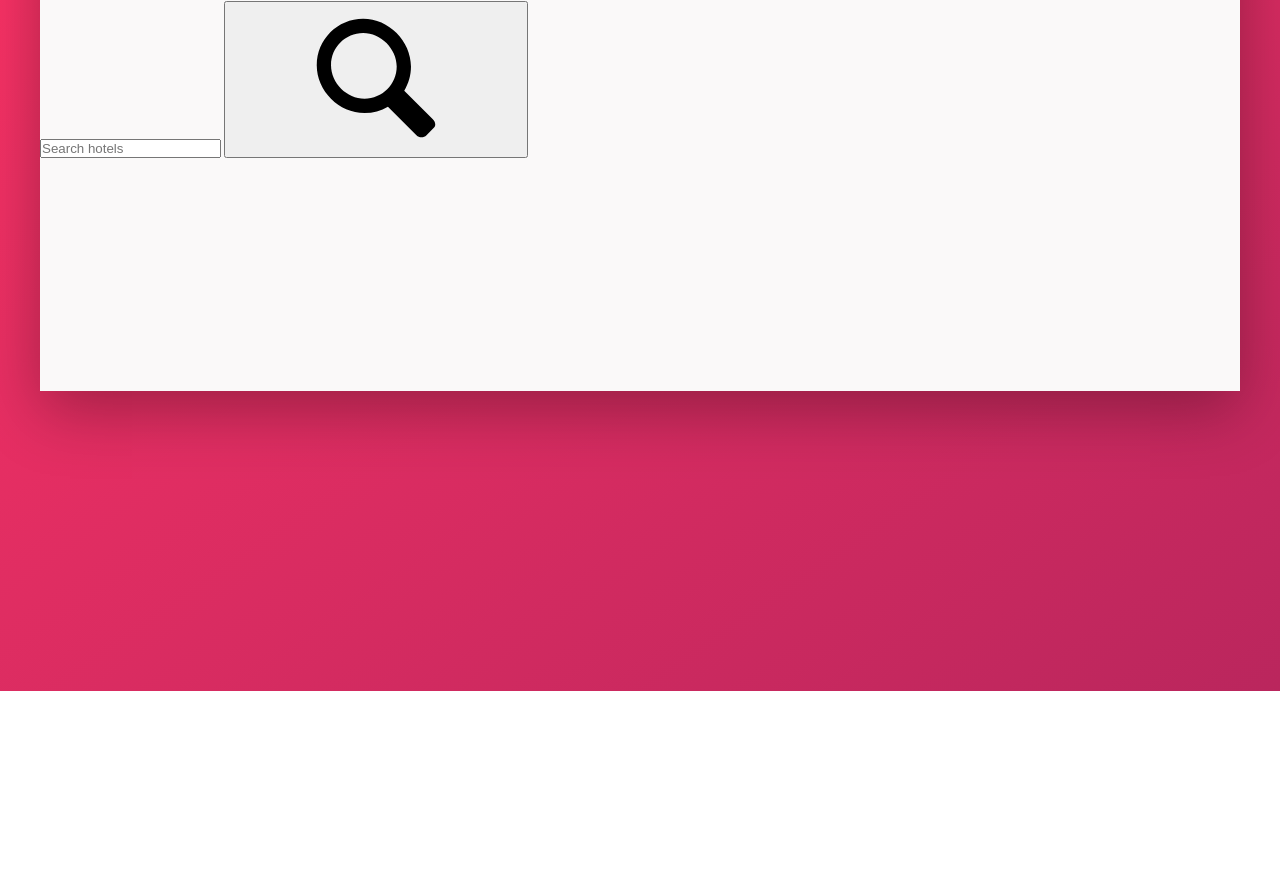
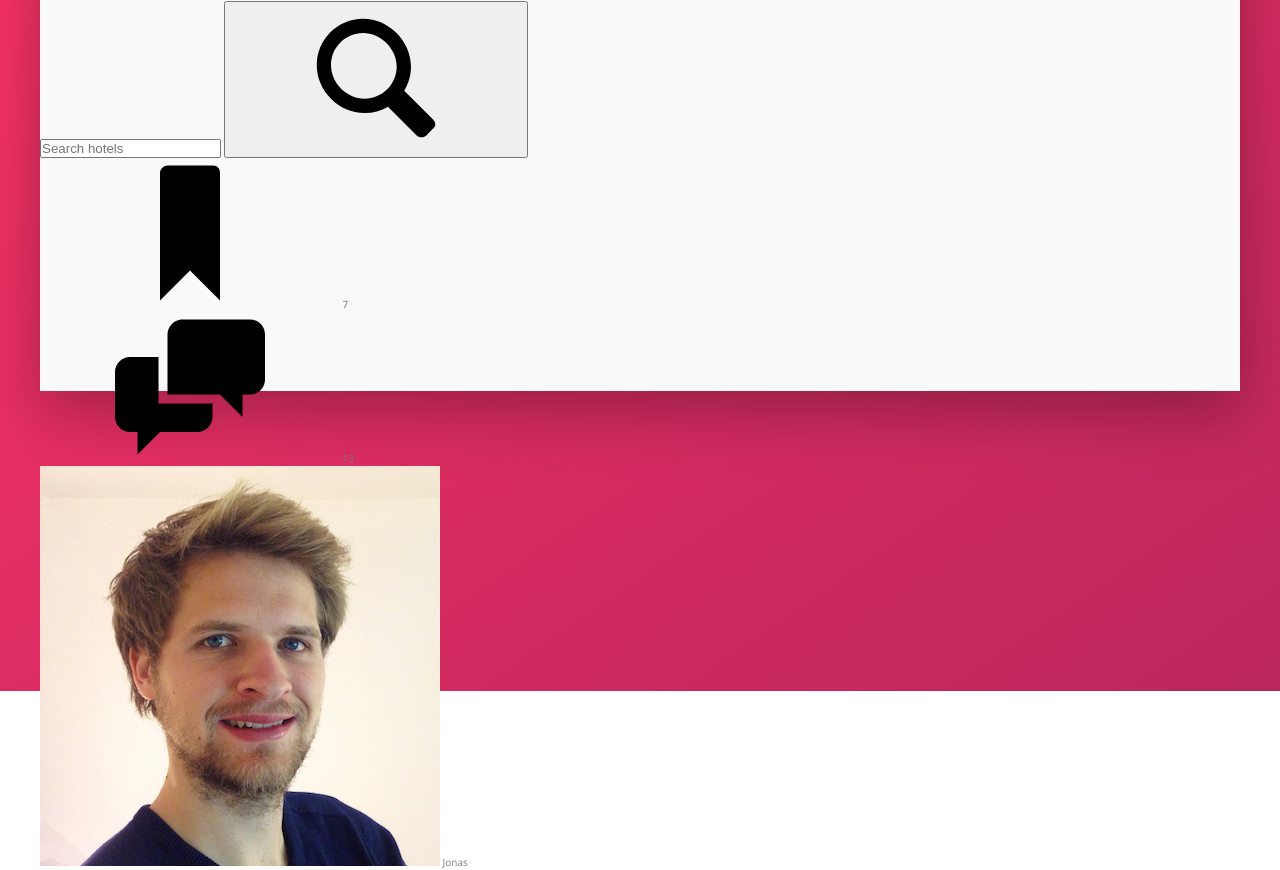
Before and after one commit to jiangmichael1/Learning-Sass-Flexbox-Trillo, a plain HTML site: page index.html in a window 1280 px wide. Shown: the part 189-1059 px from the top of the page. Before the commit the page ends 880 px from the top, so only its background shows below. Drawn offline with nearby package versions, Linux system fonts and the light colour scheme.

Commit message:
added in icons and initial images

```diff
--- a/index.html
+++ b/index.html
@@ -22,7 +22,27 @@
                         </svg>
                     </button>
                 </form>
+                <nav class="user-nav">
+                    <div class="user-nav__icon-box">
+                        <svg class="user-nav__icon">
+                            <use xlink:href="img/sprite.svg#icon-bookmark"></use>
+                        </svg>
+                        <span class="user-nav__notification">7</span>
+                    </div>
+                    <div class="user-nav__icon-box">
+                        <svg class="user-nav__icon">
+                            <use xlink:href="img/sprite.svg#icon-chat"></use>
+                        </svg>
+                        <span class="user-nav__notification">13</span>
+                    </div>
+                    <div class="user-nav__user">
+                        <img src="img/user.jpg" alt="User photo" class="user-nav__user-photo">
+                        <span class="user-nav__user-name">Jonas</span>
+                    </div>
+                </nav>
             </header>
+
+
             <div class="content">
                 <nav class="sidebar">
                     Navigation
```
